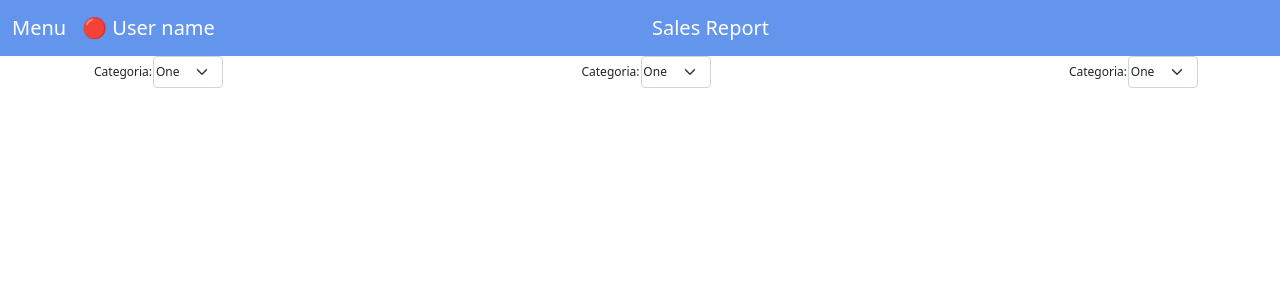
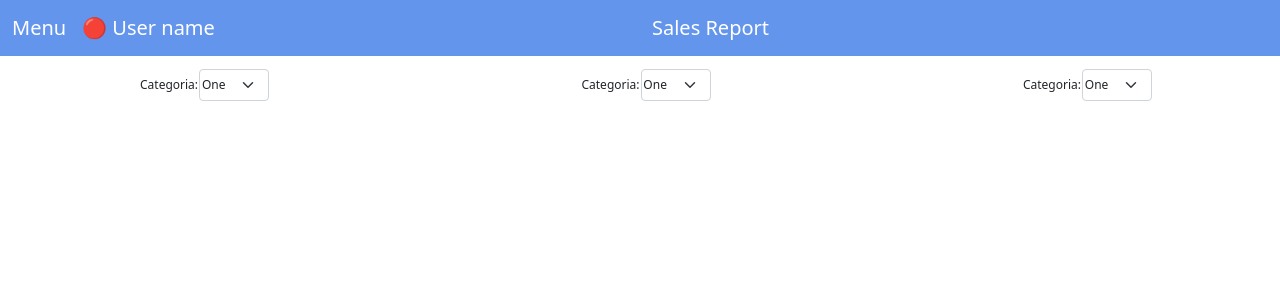
Before and after one commit to nravesz/agile-solutions-front, a React (Create React App) app: page / in a window 1280 px wide. Shown: the top 300 px of the page. Built offline with nearby package versions, Linux system fonts and the light colour scheme; the HTML template or start-up script is replaced by a standard one.

Commit message:
Fixed a bug where the header and the graph option's style get mixed

```diff
--- a/src/components/GraphOptions.css
+++ b/src/components/GraphOptions.css
@@ -1,3 +1,6 @@
-.container {
+.graph-options-container {
+    padding-top: 1%;
     justify-content: space-between;
+    padding-left: 10%;
+    padding-right: 10%;
 }
--- a/src/components/GraphOptions.jsx
+++ b/src/components/GraphOptions.jsx
@@ -6,7 +6,10 @@ import "./GraphOptions.css";
 
 const GraphOptions = () => {
     return (
-        <Stack direction="horizontal" className="container">
+        <Stack
+            direction="horizontal"
+            className="graph-options-container"
+        >
             <Option />
             <Option />
             <Option />
```
